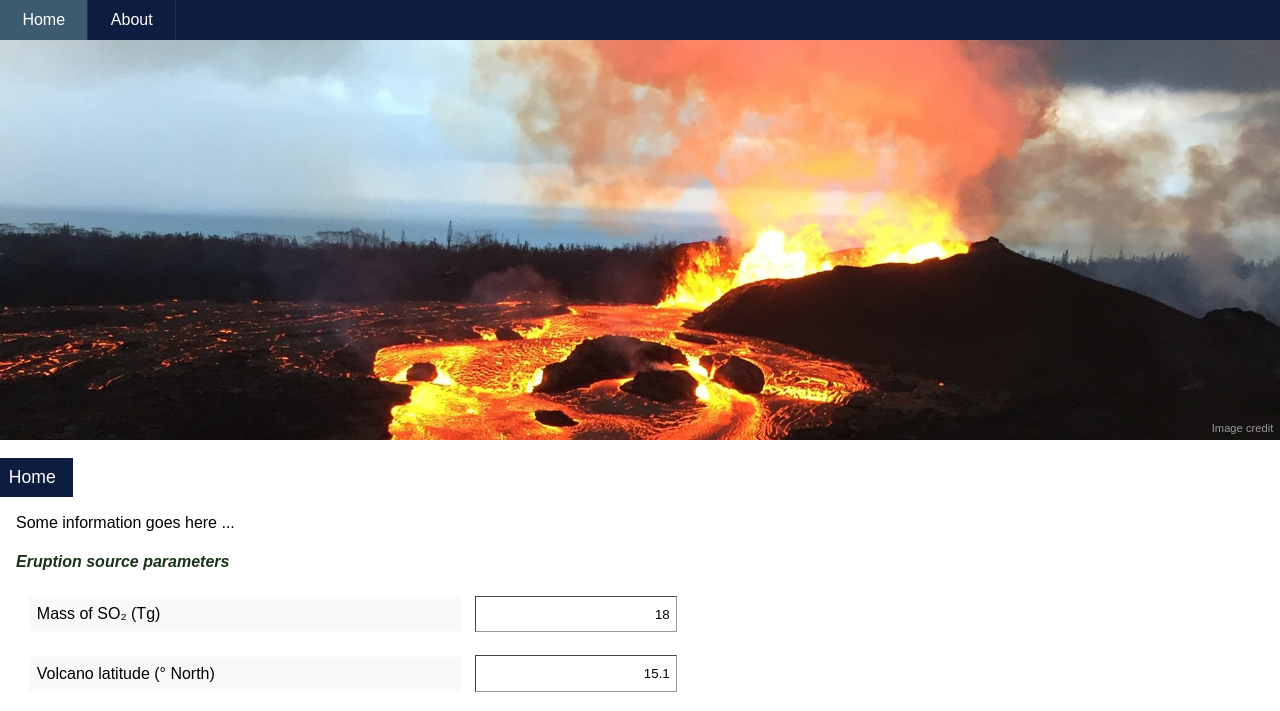
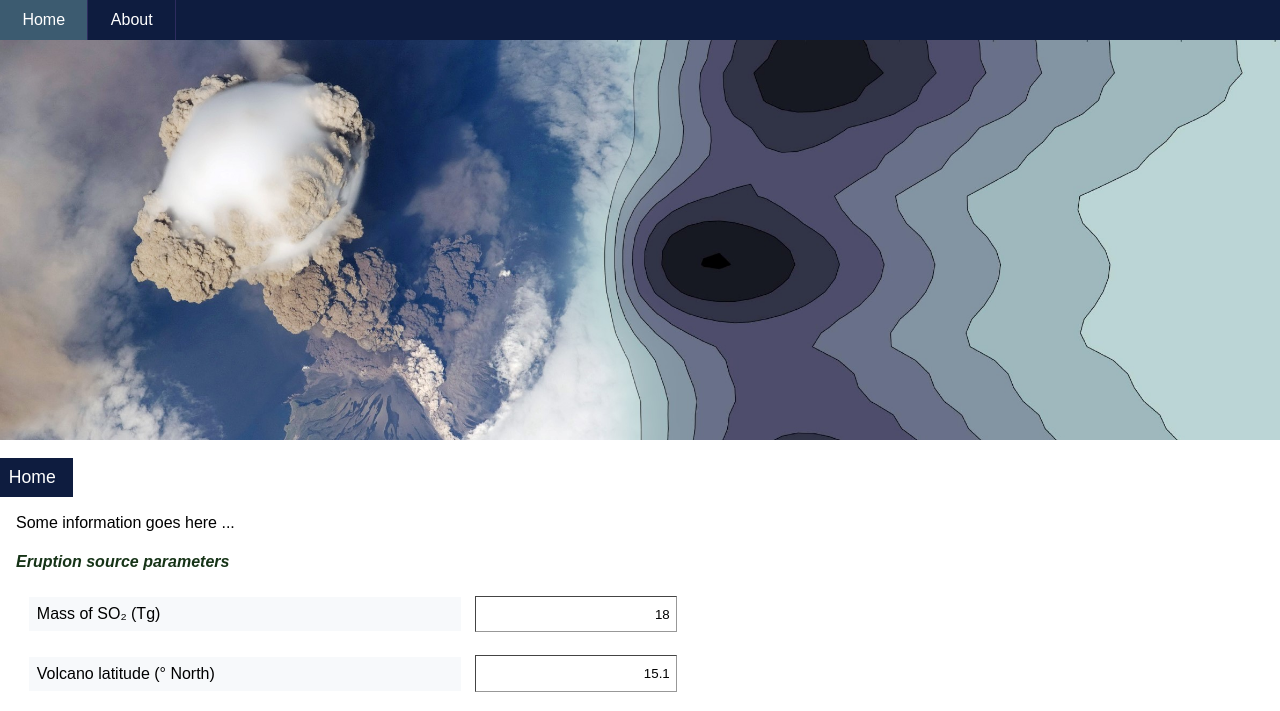
Before and after one commit to cemac/volc2clim, a Flask app: page / in a window 1280 px wide. Shown: the part 90-801 px from the top of the page. Run offline with Flask 2, Linux system fonts and the light colour scheme; some libraries are stand-ins or nearby versions.

Commit message:
Update banner images

```diff
--- a/templates/about.html.j2
+++ b/templates/about.html.j2
@@ -9,7 +9,6 @@
                title="">
           <div id="content_header_image_text"
                class="content_header_image_text flex_row flex_end">
-            Image credit
           </div>
         </div>
         {%- endif -%}
--- a/templates/home.html.j2
+++ b/templates/home.html.j2
@@ -31,7 +31,6 @@
                title="">
           <div id="content_header_image_text"
                class="content_header_image_text flex_row flex_end">
-            Image credit
           </div>
         </div>
         {%- endif -%}
```
Also changed, not shown: static/img/banner/about.jpg, static/img/banner/home.jpg.
